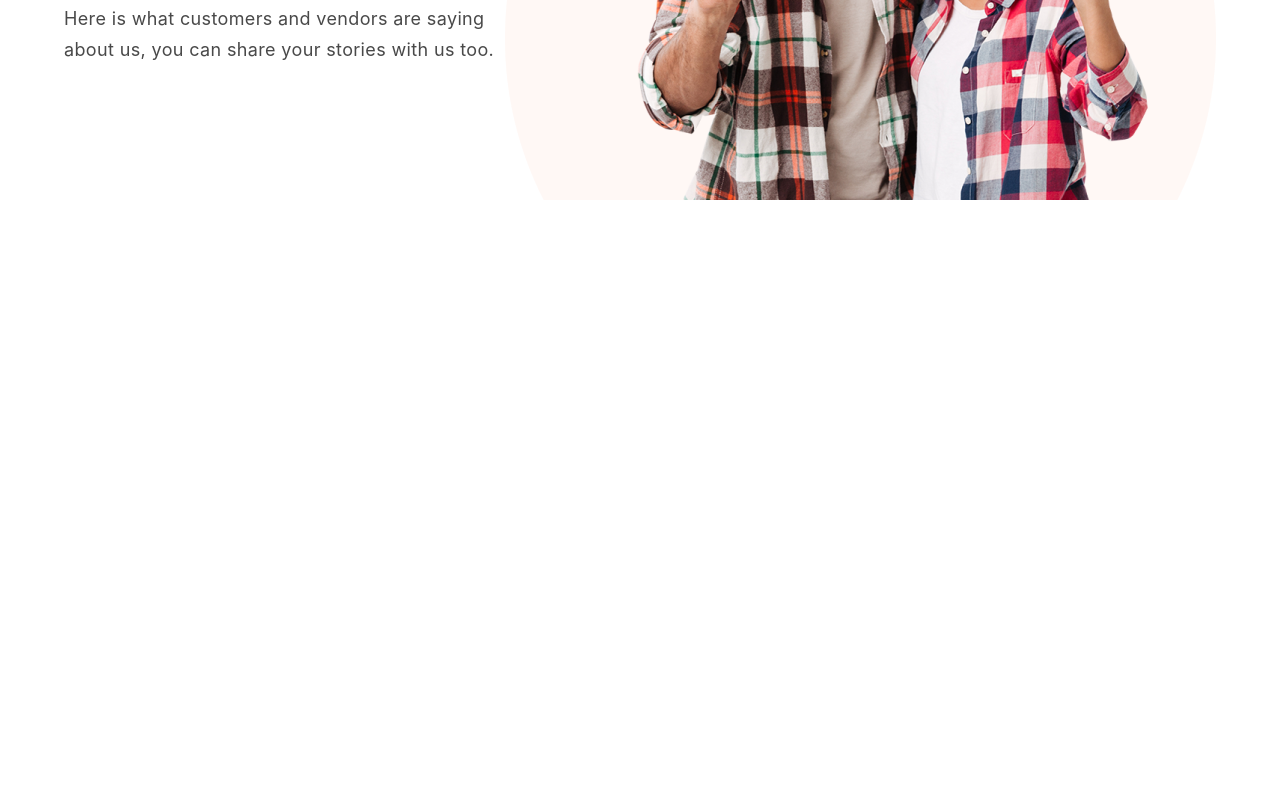
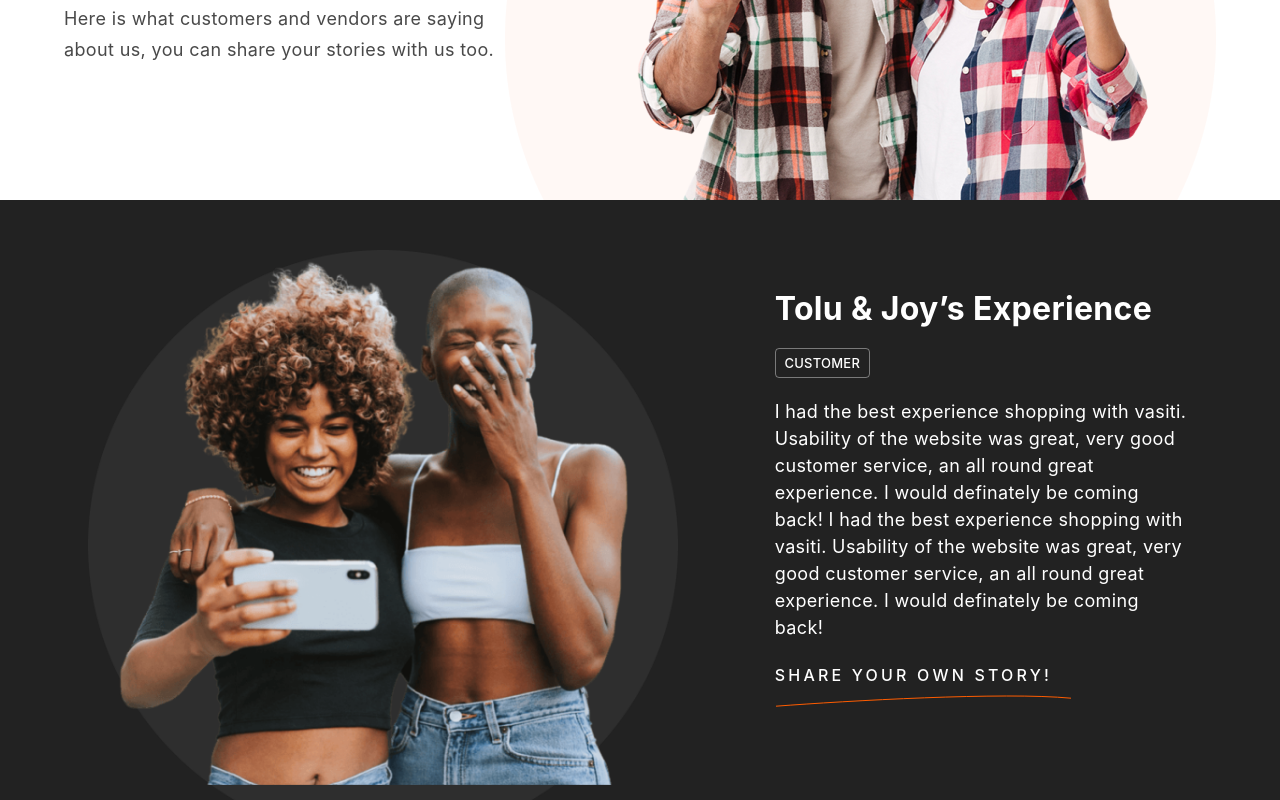
Before and after one commit to coolbuhzor/vasiti, a React (Create React App) app: page / in a window 1280 px wide. Shown: the part 528-1328 px from the top of the page. Before the commit the page ends 800 px from the top, so only its background shows below. Built offline with nearby package versions, Linux system fonts and the light colour scheme.

Commit message:
finished second section

```diff
--- a/src/Files/Index.js
+++ b/src/Files/Index.js
@@ -2,12 +2,14 @@ import React from "react";
 import styled from "styled-components";
 import Header from "./components/header/Header";
 import FirstSection from "./components/first-section/Index";
+import SecondSection from "./components/second-section/Index";
 
 const Index = () => {
   return (
     <Container>
       <Header />
       <FirstSection />
+      <SecondSection />
     </Container>
   );
 };
--- /dev/null
+++ b/src/Files/components/first-section/FIrstSectionStyle.js
@@ -0,0 +1,54 @@
+import styled from "styled-components";
+export const Container = styled.div`
+  display: flex;
+  justify-content: center;
+  align-items: center;
+  width: 100%;
+  font-family: Inter;
+  margin-top: 160px;
+`;
+
+export const InnerDiv = styled.div`
+  display: flex;
+  width: 90%;
+  justify-content: space-between;
+  align-items: center;
+  h2 {
+    font-style: normal;
+    font-weight: bold;
+    font-size: 48px;
+    letter-spacing: -0.02em;
+    color: #000000;
+    margin: 0;
+  }
+
+  p {
+    font-style: normal;
+    font-weight: normal;
+    font-size: 18px;
+    letter-spacing: 0.02em;
+    color: #494949;
+    line-height: 31px;
+  }
+  @media (max-width: 1050px) {
+    h2 {
+      font-size: 40px;
+    }
+    img {
+      width: 60%;
+    }
+  }
+  @media (max-width: 650px) {
+    flex-direction: column;
+    width: 100%;
+    div {
+      padding: 20px;
+    }
+    h2 {
+      font-size: 32px;
+    }
+    img {
+      width: 100%;
+    }
+  }
+`;
--- a/src/Files/components/first-section/Index.js
+++ b/src/Files/components/first-section/Index.js
@@ -1,6 +1,6 @@
 import React from "react";
-import styled from "styled-components";
 import heroImg from "../../../images/img/first-section-img.png";
+import { Container, InnerDiv } from "./FIrstSectionStyle";
 
 const Index = () => {
   return (
@@ -21,57 +21,4 @@ const Index = () => {
   );
 };
 
-const Container = styled.div`
-  display: flex;
-  justify-content: center;
-  align-items: center;
-  width: 100%;
-  font-family: Inter;
-  margin-top: 30px;
-`;
-
-const InnerDiv = styled.div`
-  display: flex;
-  width: 90%;
-  justify-content: space-between;
-  align-items: center;
-  h2 {
-    font-style: normal;
-    font-weight: bold;
-    font-size: 48px;
-    letter-spacing: -0.02em;
-    color: #000000;
-    margin: 0;
-  }
-
-  p {
-    font-style: normal;
-    font-weight: normal;
-    font-size: 18px;
-    letter-spacing: 0.02em;
-    color: #494949;
-    line-height: 31px;
-  }
-  @media (max-width: 1050px) {
-    h2 {
-      font-size: 40px;
-    }
-    img {
-      width: 60%;
-    }
-  }
-  @media (max-width: 650px) {
-    flex-direction: column;
-    width: 100%;
-    div {
-      padding: 20px;
-    }
-    h2 {
-      font-size: 32px;
-    }
-    img {
-      width: 100%;
-    }
-  }
-`;
 export default Index;
--- a/src/Files/components/header/HeaderStyle.js
+++ b/src/Files/components/header/HeaderStyle.js
@@ -1,6 +1,10 @@
 import styled from "styled-components";
 
 export const Container = styled.div`
+  position: fixed;
+  top: 0;
+  background: white;
+  // margin-bottom: 150px;
   display: flex;
   flex-direction: column;
   justify-content: center;
--- /dev/null
+++ b/src/Files/components/second-section/Icon.js
@@ -0,0 +1,14 @@
+export const LineIcon = () => (
+  <svg
+    width="297"
+    height="12"
+    viewBox="0 0 297 12"
+    fill="none"
+    xmlns="http://www.w3.org/2000/svg"
+  >
+    <path
+      d="M1 11.2012C71.3333 5.86791 228.8 -3.19875 296 3.20125"
+      stroke="#FF5C00"
+    />
+  </svg>
+);
--- /dev/null
+++ b/src/Files/components/second-section/Index.js
@@ -0,0 +1,27 @@
+import React from "react";
+import { LineIcon } from "./Icon";
+import { Container, ImageContainer, TextContainer } from "./SecondSectionStle";
+
+const Index = () => {
+  return (
+    <Container>
+      <ImageContainer>{/* <img src={girls} alt="" /> */}</ImageContainer>
+      <TextContainer>
+        <h4>Tolu & Joy’s Experience</h4>
+        <span>CUSTOMER</span>
+        <p>
+          I had the best experience shopping with vasiti. Usability of the
+          website was great, very good customer service, an all round great
+          experience. I would definately be coming back! I had the best
+          experience shopping with vasiti. Usability of the website was great,
+          very good customer service, an all round great experience. I would
+          definately be coming back!
+        </p>
+        <aside>Share your own story!</aside>
+        <LineIcon />
+      </TextContainer>
+    </Container>
+  );
+};
+
+export default Index;
--- /dev/null
+++ b/src/Files/components/second-section/SecondSectionStle.js
@@ -0,0 +1,86 @@
+import styled from "styled-components";
+import girls from "../../../images/img/smiling-girls-img.png";
+
+export const Container = styled.div`
+  display: flex;
+  justify-content: space-around;
+  align-items: center;
+  background: #222222;
+  padding: 50px;
+  font-family: Inter;
+  @media (max-width: 800px) {
+    justify-content: space-between;
+  }
+  @media (max-width: 600px) {
+    flex-direction: column-reverse;
+    padding: unset;
+  }
+`;
+
+export const ImageContainer = styled.div`
+  height: 550px;
+  width: 50%;
+  background: url(${girls}) no-repeat center top/cover;
+  margin-bottom: -50px;
+  @media (max-width: 600px) {
+    background: url(${girls}) no-repeat center top/cover;
+    // margin-bottom: -48.5px;
+    width: 100%;
+  }
+`;
+
+export const TextContainer = styled.div`
+  padding-left: 20px;
+  h4 {
+    font-style: normal;
+    font-weight: bold;
+    font-size: 32px;
+    letter-spacing: 0.01em;
+    color: #ffffff;
+    margin: 0;
+  }
+  span {
+    margin: 20px 0;
+    display: flex;
+    justify-content: center;
+    align-items: center;
+    border: 1px solid rgba(255, 255, 255, 0.4);
+    box-sizing: border-box;
+    border-radius: 4px;
+    width: 95px;
+    height: 30px;
+    // typography
+    font-style: normal;
+    font-weight: 500;
+    font-size: 13px;
+    line-height: 16px;
+    letter-spacing: 0.02em;
+    color: #ffffff;
+  }
+  p {
+    font-family: Inter;
+    font-style: normal;
+    font-weight: normal;
+    font-size: 18px;
+    line-height: 150%;
+    /* or 27px */
+    letter-spacing: 0.02em;
+    color: #ffffff;
+    width: 417px;
+    @media (max-width: 800px) {
+      width: 300px;
+    }
+  }
+  aside {
+    font-style: normal;
+    font-weight: 500;
+    font-size: 16px;
+    line-height: 32px;
+    letter-spacing: 0.2em;
+    text-transform: uppercase;
+    color: #ffffff;
+  }
+  @media (max-width: 600px) {
+    padding: 30px;
+  }
+`;
```
Also changed, not shown: src/images/img/smiling-girls-img.png (added).
